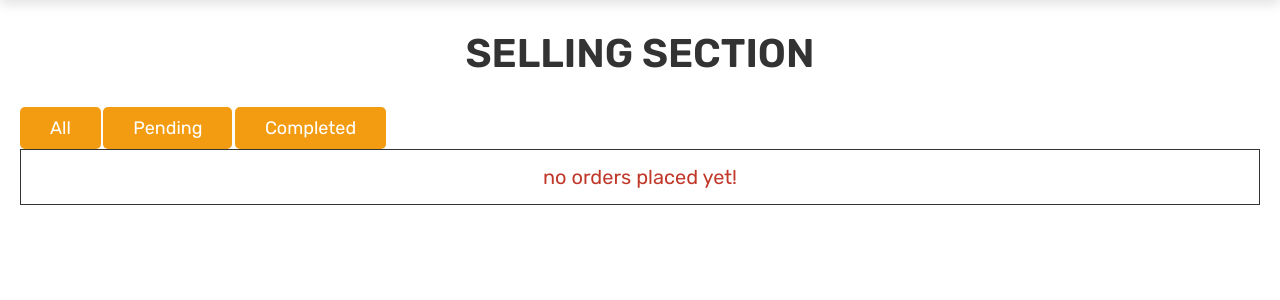
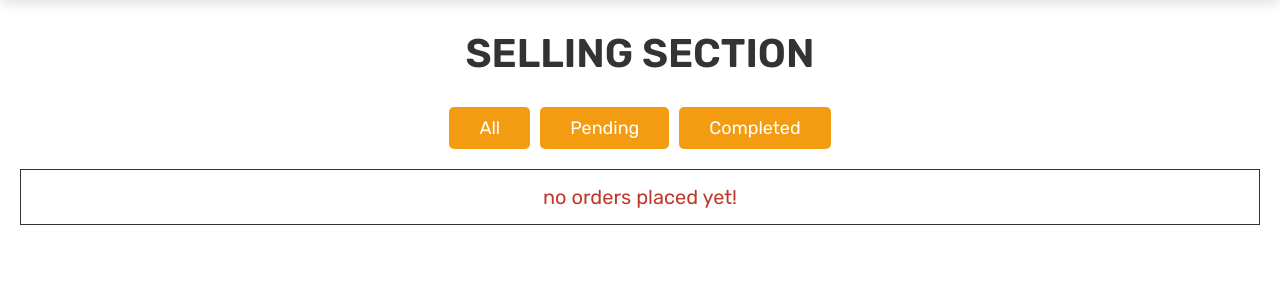
Before and after one commit to Miltonyuu/Bookworms-application, a PHP site: page /user_orders.php in a window 1280 px wide. Shown: the part 134-434 px from the top of the page. Run offline with PHP 8.4, Linux system fonts and the light colour scheme; a user stored in the database is signed in; data comes from the database, SQL or seed files in the repository.

Commit message:
I put the button in the seller in the middle
:))

```diff
--- a/css/style.css
+++ b/css/style.css
@@ -85,6 +85,14 @@ section{
 
 .message i:hover{
    transform: rotate(90deg);
+}
+
+.filter-buttons {
+   display: flex;
+   justify-content: center;
+   gap: 1rem;
+   margin-bottom: 2rem;
+
 }
 
 .title{
```
